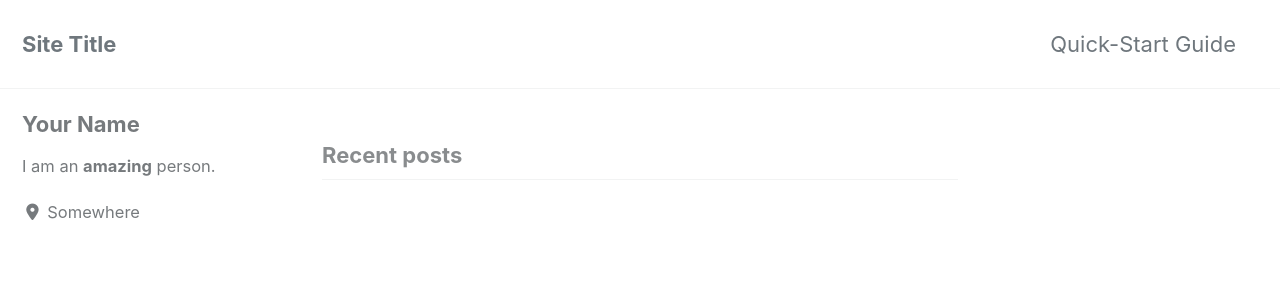
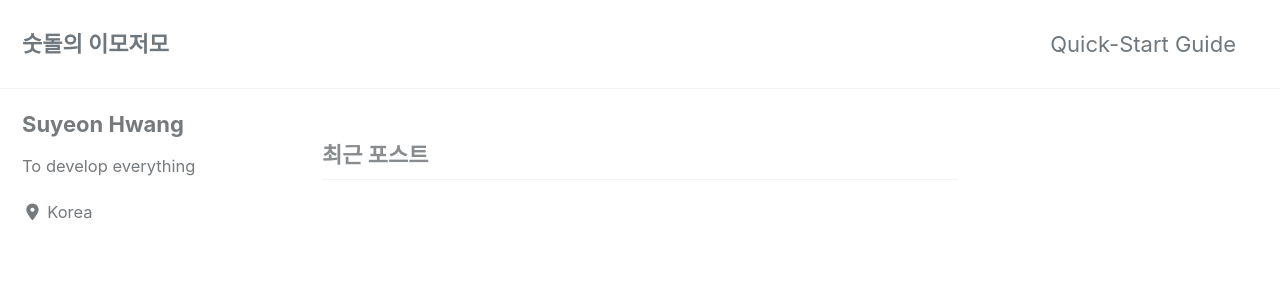
Before and after one commit to stom-hwang/stom-hwang.github.io, a Jekyll site: the page built from index.html, in a window 1280 px wide and 900 px high. Shown: the top 300 px of the window. Built offline with Jekyll 4.4.1, drawn with Linux system fonts in a browser that asks for light colours; cached includes are drawn as plain includes; nearby versions of some CDN libraries; the list of posts is cut into pages by our own code; some of the changed text lies outside the part shown.

Commit message:
Update main page
Signed-off-by: Suyeon Hwang <stom.hwang@samsung.com>

```diff
--- a/_config.yml
+++ b/_config.yml
@@ -15,12 +15,12 @@
 minimal_mistakes_skin    : "default" # "air", "aqua", "contrast", "dark", "dirt", "neon", "mint", "plum", "sunrise"
 
 # Site Settings
-locale                   : "en-US"
-title                    : "Site Title"
+locale                   : "ko-KR"
+title                    : "숫돌의 이모저모"
 title_separator          : "-"
 subtitle                 : # site tagline that appears below site title in masthead
-name                     : "Your Name"
-description              : "An amazing website."
+name                     : "Suyeon Hwang"
+description              : "개발 공부합니다"
 url                      : # the base hostname & protocol for your site e.g. "https://mmistakes.github.io"
 baseurl                  : # the subpath of your site, e.g. "/blog"
 repository               : # GitHub username/repo-name e.g. "mmistakes/minimal-mistakes"
@@ -107,10 +107,10 @@ analytics:
 
 # Site Author
 author:
-  name             : "Your Name"
+  name             : "Suyeon Hwang"
   avatar           : # path of avatar image, e.g. "/assets/images/bio-photo.jpg"
-  bio              : "I am an **amazing** person."
-  location         : "Somewhere"
+  bio              : "To develop everything"
+  location         : "Korea"
   email            :
   links:
     - label: "Email"
```
